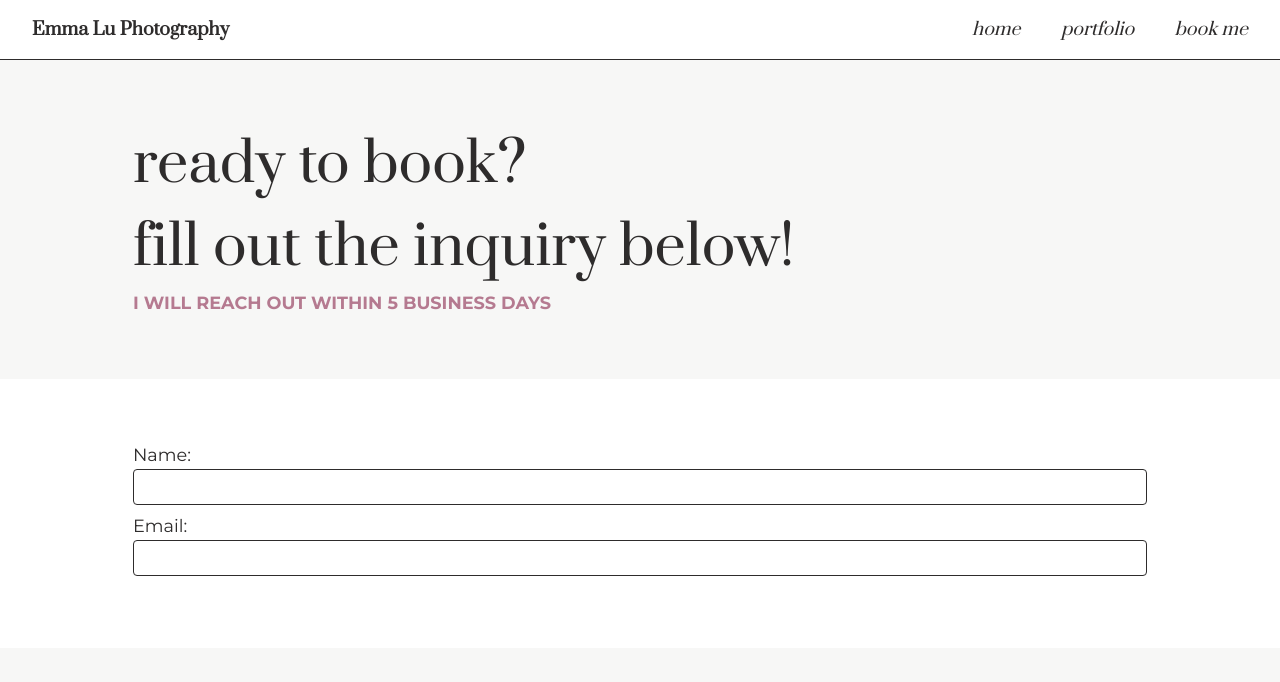
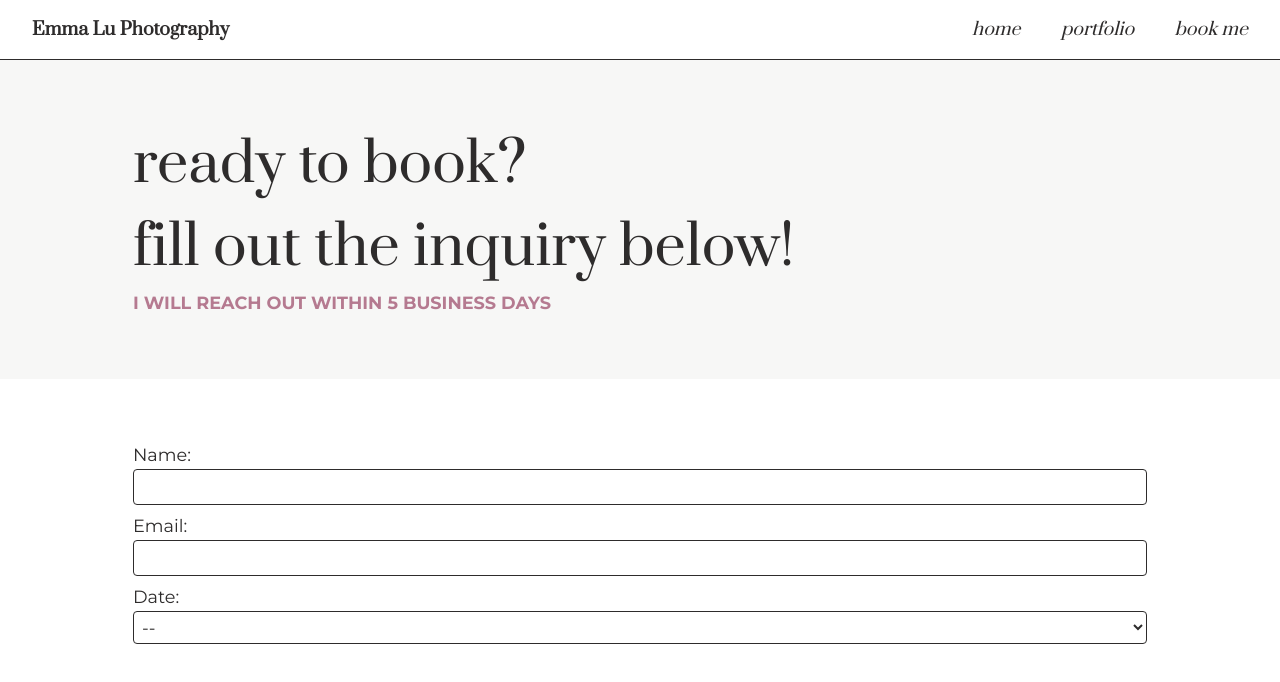
Before and after one commit to eemmalu/elu-photography-site, a Next.js app: page /book in a window 1280 px wide. Shown: the top 682 px of the page. Built offline with nearby package versions, Linux system fonts and the light colour scheme.

Commit message:
feat: date type dropdown

```diff
--- a/src/app/book/page.tsx
+++ b/src/app/book/page.tsx
@@ -12,6 +12,7 @@ type Shoots =
 type FormData = {
   name: string;
   email: string;
+  dateType: string;
   dateFlexible: boolean | undefined;
   shootType: Shoots;
   people: number;
@@ -24,6 +25,7 @@ export default function Book() {
   const [formData, setFormData] = useState<FormData>({
     name: "",
     email: "",
+    dateType: "",
     dateFlexible: undefined,
     shootType: undefined,
     people: 0,
@@ -40,6 +42,17 @@ export default function Book() {
     setFormData((prev) => ({ ...prev, email: newEmail }));
   };
 
+  const handleDateTypeChange = (newDateType: string) => {
+    setFormData((prev) => ({ ...prev, dateType: newDateType }));
+    if (newDateType == "--") {
+      setFormData((prev) => ({ ...prev, dateFlexible: undefined }));
+    } else if (newDateType == "I have a date (or a few dates) in mind!") {
+      setFormData((prev) => ({ ...prev, dateFlexible: false }));
+    } else if (newDateType == "My dates are flexible!") {
+      setFormData((prev) => ({ ...prev, dateFlexible: true }));
+    }
+  };
+
   return (
     <>
       <div className="py-[calc(12px+4vw)] px-[calc(5px+10vw)] bg-bg2">
@@ -50,8 +63,26 @@ export default function Book() {
         </div>
       </div>
       <div className="flex flex-col py-[calc(12px+4vw)] px-[calc(5px+10vw)] bg-bg1">
-        <TextInput label="Name" value={formData.name} doChange={handleNameChange}/>
-        <TextInput label="Email" value={formData.email} doChange={handleEmailChange}/>
+        <TextInput
+          label="Name"
+          value={formData.name}
+          doChange={handleNameChange}
+        />
+        <TextInput
+          label="Email"
+          value={formData.email}
+          doChange={handleEmailChange}
+        />
+        <div>Date:</div>
+        <select
+          onChange={(e) => handleDateTypeChange(e.target.value)}
+          value={formData.dateType}
+          className="border-1 rounded-sm p-1 mb-2"
+        >
+          <option>--</option>
+          <option>I have a date (or a few dates) in mind!</option>
+          <option>My dates are flexible!</option>
+        </select>
       </div>
     </>
   );
```
